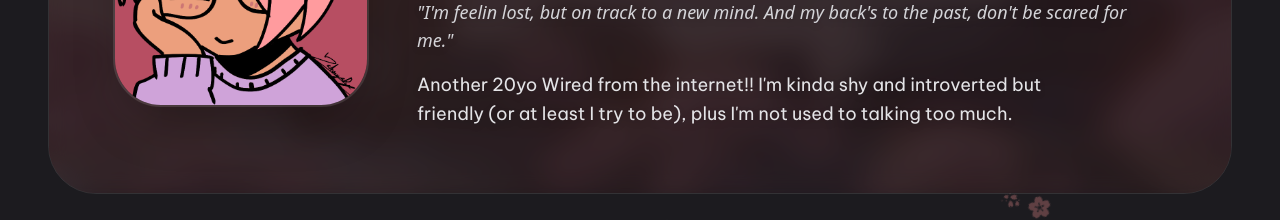
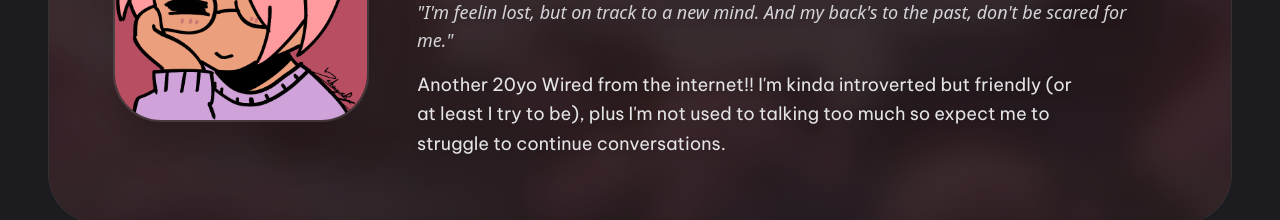
Before and after one commit to ZahryaRozi/CherryWebsite, a Next.js app: page / in a window 1280 px wide. Shown: the part 346-566 px from the top of the page. Built offline with nearby package versions, Linux system fonts and the light colour scheme; no server answers.

Commit message:
Updated Description a Little. Fixed a tiny visual bug

```diff
--- a/app/components/socials/MusicAura.tsx
+++ b/app/components/socials/MusicAura.tsx
@@ -122,7 +122,7 @@ export default function MusicAura({
   return (
     <canvas
       ref={canvasRef}
-      className="fixed inset-0 pointer-events-none z-0"
+      className="fixed inset-0 pointer-events-none z-20"
       style={{ mixBlendMode: 'screen' }}
     />
   );
--- a/app/page.tsx
+++ b/app/page.tsx
@@ -51,7 +51,7 @@ export default function Home() {
           </p>
 
           <p className="text-zinc-200 leading-relaxed max-w-2xl text-base md:text-lg font-body drop-shadow-md">
-            Another 20yo Wired from the internet!! I'm kinda shy and introverted but friendly (or at least I try to be), plus I'm not used to talking too much.
+            Another 20yo Wired from the internet!! I'm kinda introverted but friendly (or at least I try to be), plus I'm not used to talking too much so expect me to struggle to continue conversations.
           </p>
         </div>
       </section>
--- a/package.json
+++ b/package.json
@@ -1,6 +1,6 @@
 {
   "name": "cherrywebsite",
-  "version": "3.6.3",
+  "version": "3.6.4",
   "private": true,
   "scripts": {
     "dev": "next dev",
```
Also changed, not shown: 1 other file (tests, documents, lock files or other folders).
